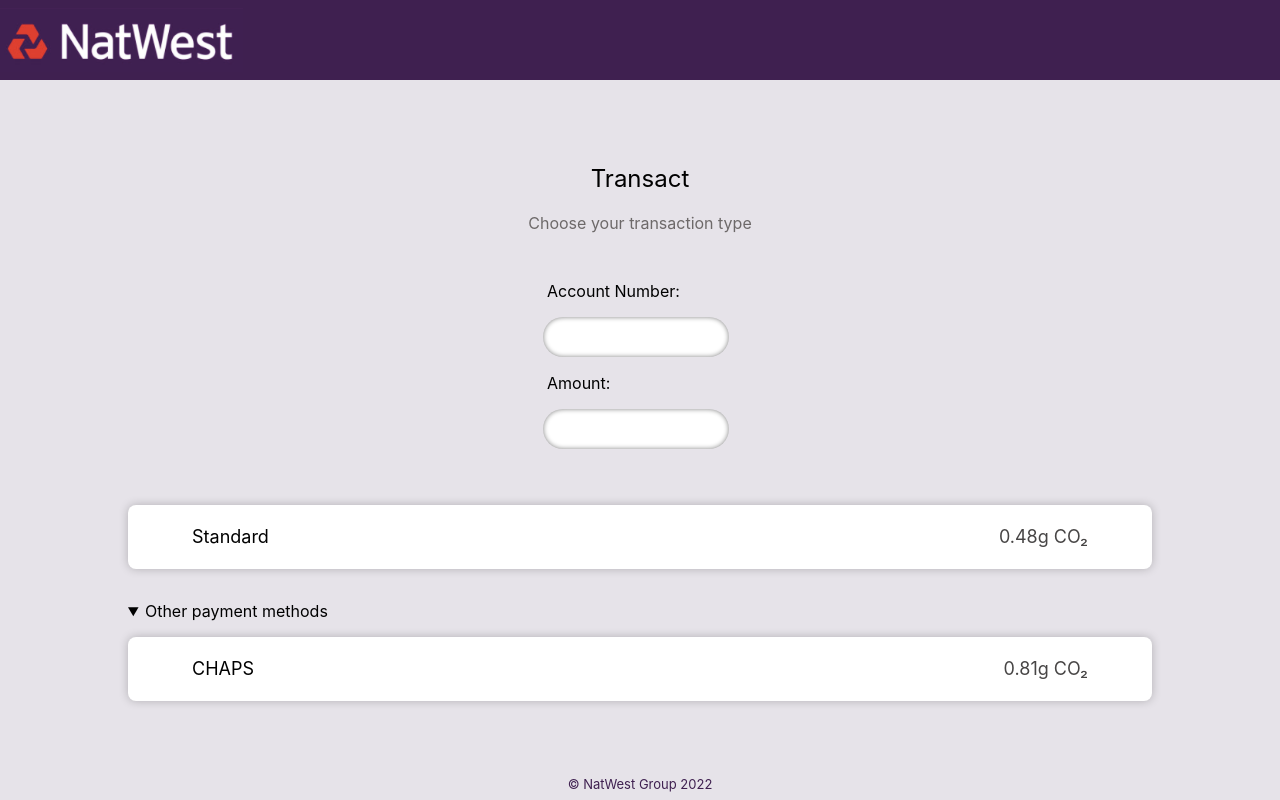
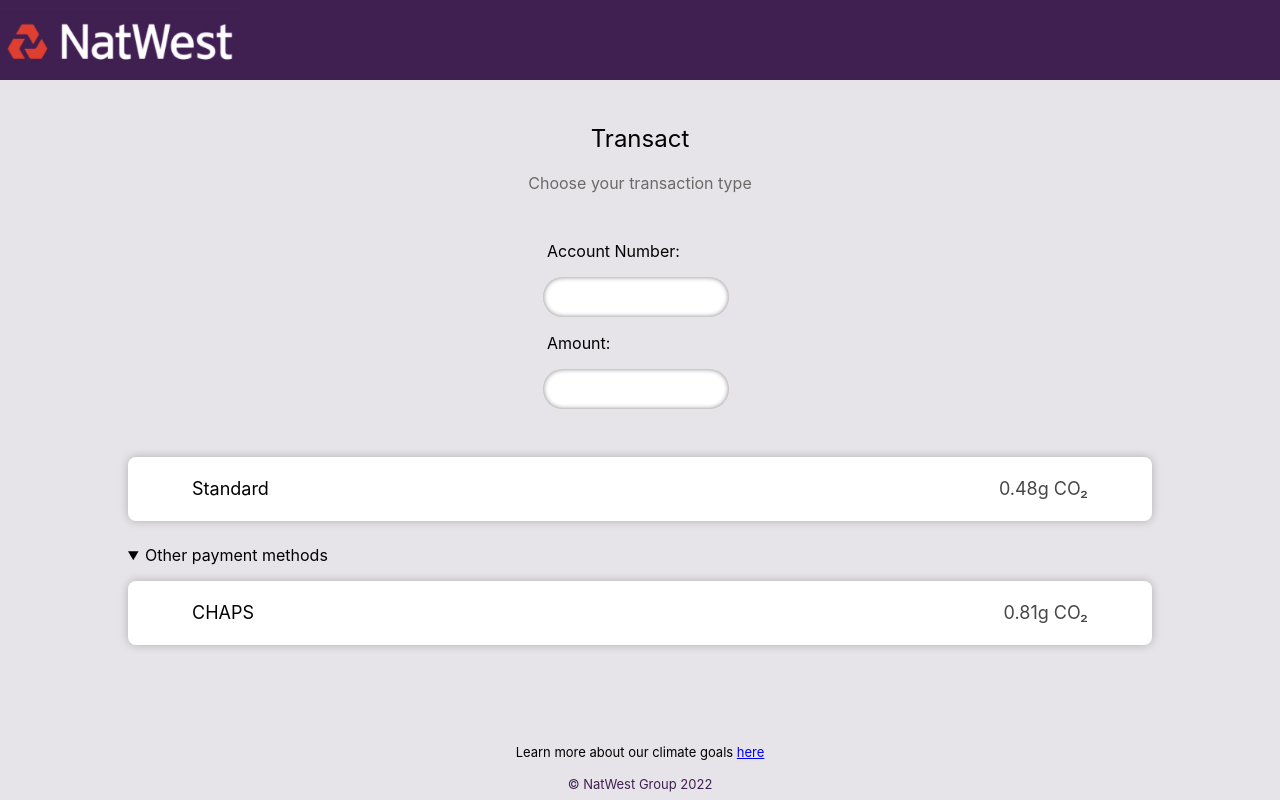
Before and after one commit to tintindas/payments-hackathon-ui, a React (Vite) app: page /transact in a window 1280 px wide. Both pictures are taken after a click on the heading "Other payment methods". Built offline with nearby package versions, Linux system fonts and the light colour scheme.

Commit message:
add tooltips

```diff
--- a/package.json
+++ b/package.json
@@ -11,7 +11,8 @@
     "framer-motion": "^6.2.8",
     "react": "^17.0.2",
     "react-dom": "^17.0.2",
-    "react-router-dom": "^6.2.1"
+    "react-router-dom": "^6.2.1",
+    "react-tooltip": "^4.2.21"
   },
   "devDependencies": {
     "@vitejs/plugin-react": "^1.0.7",
--- a/src/App.css
+++ b/src/App.css
@@ -128,7 +128,7 @@ input {
 /* Transact */
 
 .transact .heading {
-	margin-top: 8vh;
+	margin-top: 3vh;
 	margin-bottom: 2vh;
 }
 
@@ -162,6 +162,12 @@ input {
 	margin: 2vh auto;
 }
 
+.transact .last {
+	position: absolute;
+	bottom: 5vh;
+	font-size: small;
+}
+
 input::-webkit-outer-spin-button,
 input::-webkit-inner-spin-button {
 	-webkit-appearance: none;
--- a/src/pages/Transact.jsx
+++ b/src/pages/Transact.jsx
@@ -1,5 +1,14 @@
+import { motion } from 'framer-motion'
 import { useEffect, useState } from 'react'
-import Card from '../components/Card'
+import { Link } from 'react-router-dom'
+import ReactTooltip from 'react-tooltip'
+
+const cardVariant = {
+	hover: {
+		scale: 1.05,
+		boxShadow: '0 0 20px rgba(0, 0, 0, 0.226)'
+	}
+}
 
 const Transact = () => {
 	const [footprint, setFootprint] = useState([])
@@ -25,15 +34,22 @@ const Transact = () => {
 					<input type='number' />
 				</label>
 			</form>
-			<div className='good'>
-				<Card content={['Standard', `${footprint[0]}g CO₂`]} />
-			</div>
+			<motion.div className='card' whileHover='hover' variants={cardVariant}>
+				<p data-tip='hello'>Standard</p>
+				<p data-tip='carbon'>{`${footprint[0]}g CO₂`}</p>
+				<ReactTooltip />
+			</motion.div>
 			<details>
 				<summary>Other payment methods</summary>
-				<div className='good'>
-					<Card content={['CHAPS', `${footprint[1]}g CO₂`]} />
-				</div>
+				<motion.div className='card' whileHover='hover' variants={cardVariant}>
+					<p data-tip='hello 2'>CHAPS</p>
+					<p data-tip='carbon 2'>{`${footprint[1]}g CO₂`}</p>
+				</motion.div>
 			</details>
+
+			<div className='last'>
+				Learn more about our climate goals <Link to='/carbon'>here</Link>
+			</div>
 		</div>
 	)
 }
```
Also changed, not shown: 1 other file (tests, documents, lock files or other folders).
